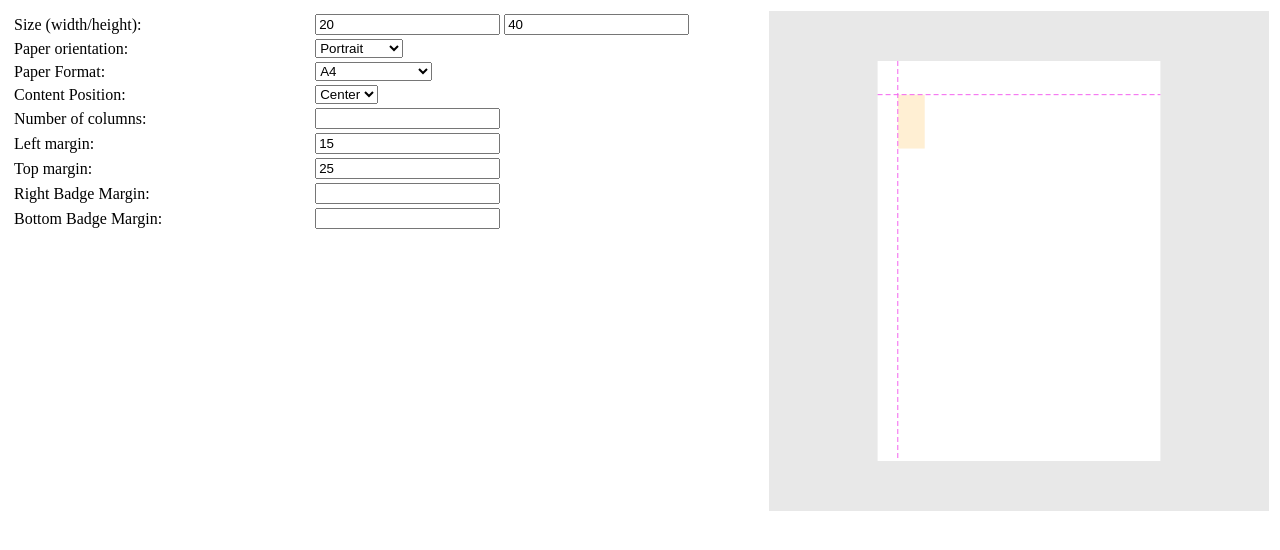
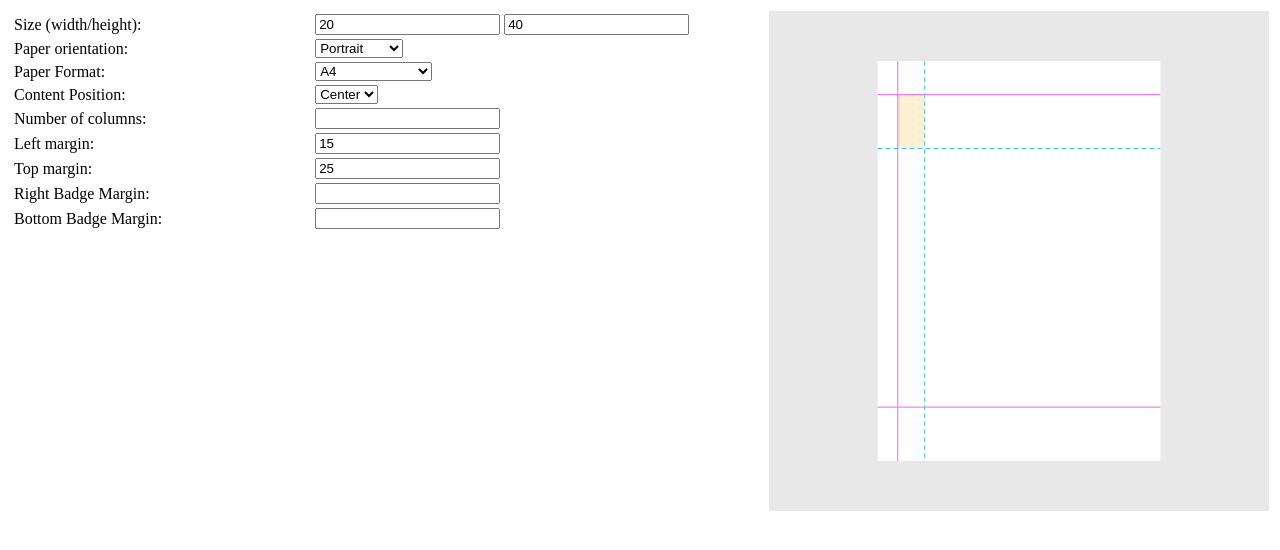
Before and after one commit to it7-solutions/it7badgeLivePreview, a website built with webpack: page src/index.html in a window 1280 px wide. Built offline with nearby package versions, Linux system fonts and the light colour scheme.

Commit message:
draw rulers - right, bottom

```diff
--- a/src/draw.ts
+++ b/src/draw.ts
@@ -37,12 +37,14 @@ export class Draw {
             this.dataToDraw.canvasOptions.badgeBackground
         );
 
+        // borders
         this.drawTopBorder(
             0,
             0 + this.dataToDraw.badge.topMargin,
             this.dataToDraw.paperSizeToAdapt.width / this.dataToDraw.paperSizeToAdapt.k,
             0 + this.dataToDraw.badge.topMargin,
-            this.dataToDraw.canvasOptions.borders.top
+            this.dataToDraw.canvasOptions.borders.top,
+            [0, 0]
         );
 
         this.drawLeftBorder(
@@ -50,7 +52,36 @@ export class Draw {
             0,
             0 + this.dataToDraw.badge.leftMargin,
             this.dataToDraw.paperSizeToAdapt.height / this.dataToDraw.paperSizeToAdapt.k,
-            this.dataToDraw.canvasOptions.borders.left
+            this.dataToDraw.canvasOptions.borders.left,
+            [0, 0]
+        );
+
+        this.drawBottomBorder(
+            0,
+            this.dataToDraw.paperSizeToAdapt.height / this.dataToDraw.paperSizeToAdapt.k - this.dataToDraw.canvasOptions.borders.marginBottomToPrint,
+            this.dataToDraw.paperSizeToAdapt.width / this.dataToDraw.paperSizeToAdapt.k,
+            this.dataToDraw.paperSizeToAdapt.height / this.dataToDraw.paperSizeToAdapt.k - this.dataToDraw.canvasOptions.borders.marginBottomToPrint,
+            this.dataToDraw.canvasOptions.borders.bottom,
+            [0, 0]
+        );
+
+        // rulers
+        this.drawRightRuler(
+            this.dataToDraw.badge.leftMargin + this.dataToDraw.badge.width,
+            0,
+            this.dataToDraw.badge.leftMargin + this.dataToDraw.badge.width,
+            this.dataToDraw.paperSizeToAdapt.height / this.dataToDraw.paperSizeToAdapt.k,
+            this.dataToDraw.canvasOptions.borders.rulers,
+            [5, 3]
+        );
+
+        this.drawBottomRuler(
+            0,
+            this.dataToDraw.badge.topMargin + this.dataToDraw.badge.height,
+            this.dataToDraw.paperSizeToAdapt.width / this.dataToDraw.paperSizeToAdapt.k,
+            this.dataToDraw.badge.topMargin + this.dataToDraw.badge.height,
+            this.dataToDraw.canvasOptions.borders.rulers,
+            [5, 3]
         );
     }
 
@@ -94,33 +125,68 @@ export class Draw {
         return n * this.k;
     }
 
-    private drawLine(xFrom: number, yFrom: number, xTo: number, yTo: number, fill?: string) {
+    private drawLine(xFrom: number, yFrom: number, xTo: number, yTo: number, fill: string, dash: any) {
         this.ctx.strokeStyle = fill;
-        this.ctx.setLineDash([5, 3]);
+        this.ctx.setLineDash(dash);
         this.ctx.beginPath();
         this.ctx.moveTo(xFrom, yFrom);
         this.ctx.lineTo(xTo, yTo);
         this.ctx.stroke();
     }
 
-    private drawTopBorder(xFrom: number, yFrom: number, xTo: number, yTo: number, fill: string) {
+    private drawTopBorder(xFrom: number, yFrom: number, xTo: number, yTo: number, fill: string, dash: any) {
         this.drawLine(
             this.prepareX(xFrom),
             this.prepareY(yFrom),
             this.prepareX(xTo),
             this.prepareY(yTo),
-            fill
+            fill,
+            dash
         );
     }
 
-    private drawLeftBorder(xFrom: number, yFrom: number, xTo: number, yTo: number, fill: string) {
+    private drawLeftBorder(xFrom: number, yFrom: number, xTo: number, yTo: number, fill: string, dash: any) {
         this.drawLine(
             this.prepareX(xFrom),
             this.prepareY(yFrom),
             this.prepareX(xTo),
             this.prepareY(yTo),
-            fill
+            fill,
+            dash
         );
+    }
+
+    private drawBottomBorder(xFrom: number, yFrom: number, xTo: number, yTo: number, fill: string, dash: any) {
+        this.drawLine(
+            this.prepareX(xFrom),
+            this.prepareY(yFrom),
+            this.prepareX(xTo),
+            this.prepareY(yTo),
+            fill,
+            dash
+        )
+    }
+
+    private drawRightRuler(xFrom: number, yFrom: number, xTo: number, yTo: number, fill: string, dash: any) {
+        this.drawLine(
+            this.prepareX(xFrom),
+            this.prepareY(yFrom),
+            this.prepareX(xTo),
+            this.prepareY(yTo),
+            fill,
+            dash
+        )
+    }
+
+    private drawBottomRuler(xFrom: number, yFrom: number, xTo: number, yTo: number, fill: string, dash: any) {
+        this.drawLine(
+            this.prepareX(xFrom),
+            this.prepareY(yFrom),
+            this.prepareX(xTo),
+            this.prepareY(yTo),
+            fill,
+            dash
+        )
     }
 
 
--- a/src/grabData.ts
+++ b/src/grabData.ts
@@ -7,16 +7,16 @@ export class GrabData {
     badgeForm: string = '#badge_form';
 
     fieldsValues: PluginData = {
-        width               : $(this.badgeForm).find('[name="width"]').val(),
-        height              : $(this.badgeForm).find('[name="height"]').val(),
+        width               : parseInt($(this.badgeForm).find('[name="width"]').val()),
+        height              : parseInt($(this.badgeForm).find('[name="height"]').val()),
         paperOrientation    : $(this.badgeForm).find('[name="paper_orientation"]').val(),
         paperFormat         : $(this.badgeForm).find('[name="paper_format"]').val(),
         contentPosition     : $(this.badgeForm).find('[name="content_position"]').val(),
-        columnsCount        : $(this.badgeForm).find('[name="columns_count"]').val(),
-        leftMargin          : $(this.badgeForm).find('[name="left_margin"]').val(),
-        topMargin           : $(this.badgeForm).find('[name="top_margin"]').val(),
-        rightBadgeMargin    : $(this.badgeForm).find('[name="right_b_margin"]').val(),
-        bottomBadgeMargin   : $(this.badgeForm).find('[name="bottom_b_margin"]').val(),
+        columnsCount        : parseInt($(this.badgeForm).find('[name="columns_count"]').val()),
+        leftMargin          : parseInt($(this.badgeForm).find('[name="left_margin"]').val()),
+        topMargin           : parseInt($(this.badgeForm).find('[name="top_margin"]').val()),
+        rightBadgeMargin    : parseInt($(this.badgeForm).find('[name="right_b_margin"]').val()),
+        bottomBadgeMargin   : parseInt($(this.badgeForm).find('[name="bottom_b_margin"]').val()),
         // paperSize           : undefined
     };
 
--- a/src/index.html
+++ b/src/index.html
@@ -15,8 +15,8 @@
         <tr>
           <td width="40%">Size (width/height):</td>
           <td width="60%">
-            <input type="text" name="width" value="20">
-            <input type="text" name="height" value="40">
+            <input type="number" name="width" value="20">
+            <input type="number" name="height" value="40">
           </td>
         </tr>
         <tr>
@@ -106,8 +106,9 @@
       borders: {
         top: '#f463ef',
         left: '#f463ef',
-        bottom: '#cd003a',
-        rulers: '#38cbea'
+        bottom: '#f463ef',
+        rulers: '#38cbea',
+        marginBottomToPrint: 40
       }
     },
     width: 200,
```
